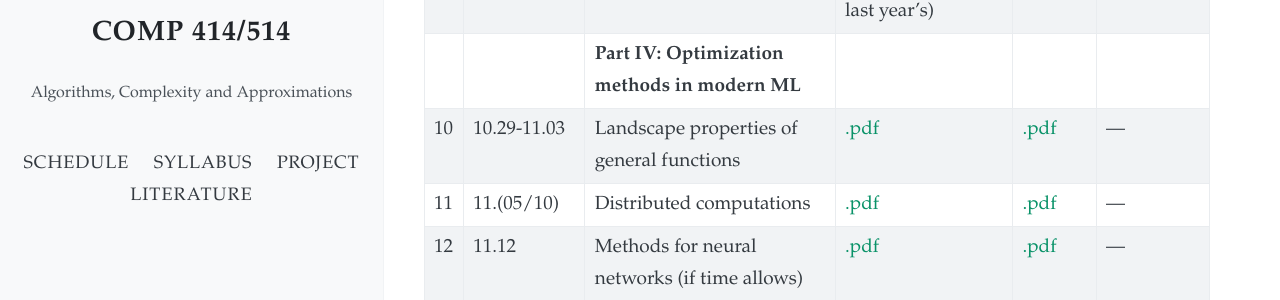
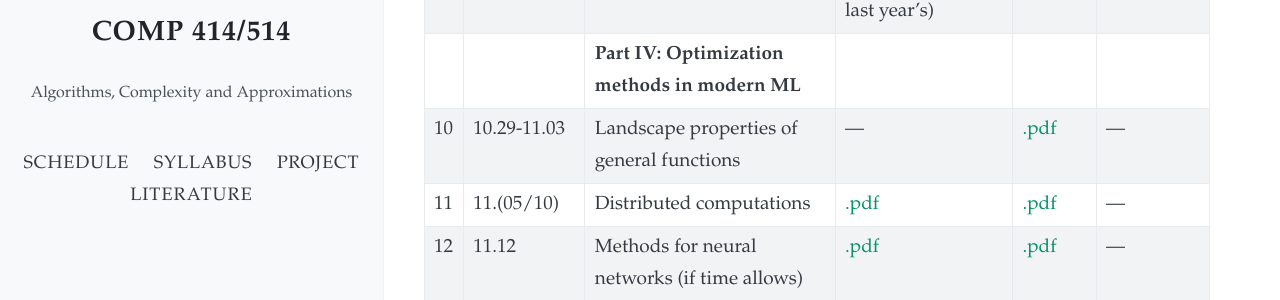
Before and after one commit to akyrillidis/comp414-514, a Jekyll site: the page built from schedule.md, in a window 1280 px wide and 900 px high, scrolled down 721 px. Shown: the part 442-742 px from the top of the window. Built offline with Jekyll 4.4.1, drawn with Linux system fonts in a browser that asks for light colours; nearby versions of some CDN libraries.

Commit message:
Update schedule.md

```diff
--- a/schedule.md
+++ b/schedule.md
@@ -25,7 +25,7 @@
 | 9 | 10.(22/27) | Low-rank recovery | [.pdf](/schedule/images/Lecture 9 notes.pdf) / [.pdf]() | [.pdf](/schedule/images/Lecture 9.pdf) | [.ipynb](/schedule/images/Chapter 9.ipynb) |
 |  |  | | (Handwritten / last year's) |  | |
 | | | **Part IV: Optimization methods in modern ML** | | | |
-| 10 | 10.29-11.03 | Landscape properties of general functions | [.pdf]()  | [.pdf]() | --- |
+| 10 | 10.29-11.03 | Landscape properties of general functions | ---  | [.pdf](/schedule/images/Lecture 10.pdf) | --- |
 | 11 | 11.(05/10) | Distributed computations | [.pdf]()  | [.pdf]() | --- |
 | 12 | 11.12 | Methods for neural networks (if time allows) | [.pdf]()  | [.pdf]() | --- |
 | 13 | 11.(17/19) | Presentation days!  | ---  | ---  | --- |
```
